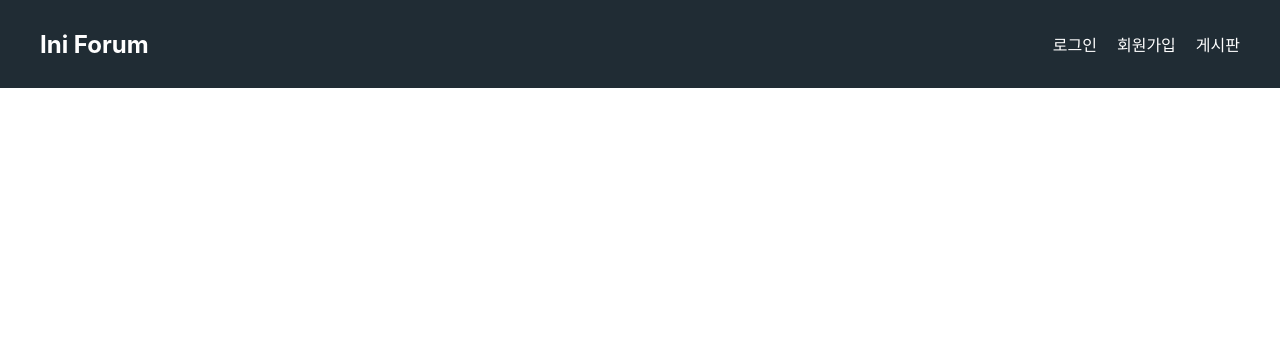
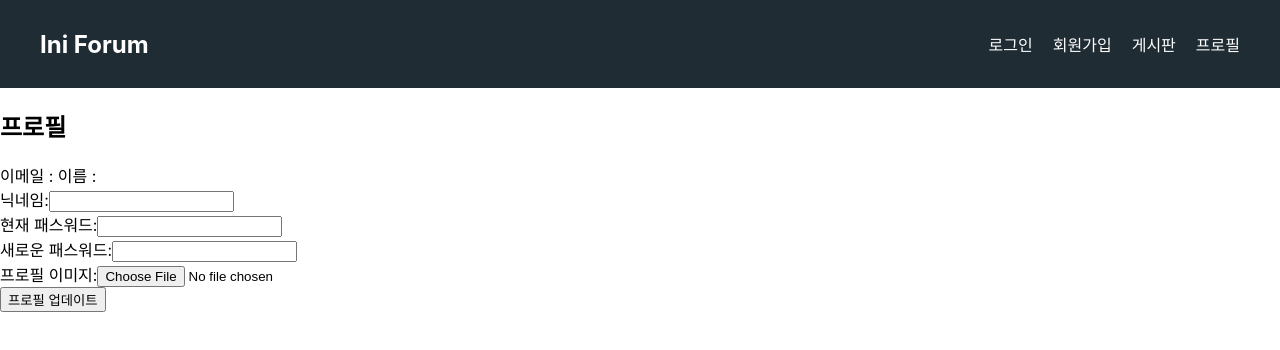
Before and after one commit to viroovr/iniforum, a React (Create React App) app: page /profile in a window 1280 px wide. Shown: the top 350 px of the page. Built offline with nearby package versions, Linux system fonts and the light colour scheme; no server answers.

Commit message:
FEAT profile page

```diff
--- a/src/compontents/AppRoutes.js
+++ b/src/compontents/AppRoutes.js
@@ -6,6 +6,7 @@ import QuestionDetail from "../page/QuestionDetail"
 import QuestionEdit from "../page/QuestionEdit"
 import QuestionList from "../page/QuestionList"
 import Signup from "../page/Signup"
+import ProfileForm from "../page/ProfileForm"
 
 const AppRoutes = ({ onLogin, onLogout}) => {
     return (
@@ -17,6 +18,7 @@ const AppRoutes = ({ onLogin, onLogout}) => {
           <Route path="/questions/:id" element={<QuestionDetail />} />
           <Route path="/post" element={<Post />} />
           <Route path='/:id/edit' element={<QuestionEdit />} />
+          <Route path='/profile' element={<ProfileForm />} />
       </Routes>
     )
 };
--- a/src/compontents/Navbar.js
+++ b/src/compontents/Navbar.js
@@ -18,6 +18,9 @@ const Navbar = ( {isLoggedIn} ) => {
                     <li>
                         <Link to="/questions">게시판</Link>
                     </li>
+                    <li>
+                        <Link to="/profile">프로필</Link>
+                    </li>
                 </ul>
           </div>
         </nav>
--- /dev/null
+++ b/src/page/ProfileForm.js
@@ -0,0 +1,121 @@
+import React, { useEffect, useState } from "react";
+import apiClient from "../excption/setupAxiosInterceptors";
+const ProfileForm = () => {
+    const [nickname, setNickname] = useState("");
+    const [userName, setUsername] = useState("");
+    const [email, setEmail] = useState("");
+    const [password, setPassword] = useState("");
+    const [newPassword, setNewPassword] = useState("");
+    const [profileImage, setProfileImage] = useState(null);
+    const [previewImage, setPreviewImage] = useState(null);
+
+    useEffect(() => {
+        fetchProfileDetails();
+    }, []);
+
+    const fetchProfileDetails = async () => {
+        try {
+            const response = await apiClient.get(`/user/profile`);
+            setNickname(response.data.nickname);
+            setProfileImage(response.data.profileImagePath)
+            setEmail(response.data.email);
+            setUsername(response.data.name);
+        } catch (error) {
+            console.error("Error fetching question for edit: ", error);
+        }
+    };
+    const handleSubmit = async (e) => {
+        e.preventDefault();
+
+        const formData = new FormData();
+        formData.append("nickname", nickname);
+        formData.append("password", password);
+        formData.append("newPassword", newPassword);
+        formData.append("profileImagePath", profileImage);
+
+        try {
+            const response = await apiClient.put("/user/profile", formData, {
+                headers: {
+                    "Content-Type": "application/json"
+                },
+            });
+
+            alert("프로필이 성공적으로 업데이트 되었습니다.")
+        } catch (error) {
+            console.error("프로필 업데이트에 오류가 발생했습니다.", error);
+        }
+    }
+
+    const handleImageChange = (e) => {
+        const file = e.target.files[0];
+        setProfileImage(file);
+
+        const reader = new FileReader();
+        reader.onloadend = () => {
+            setPreviewImage(reader.result);
+        };
+        reader.readAsDataURL(file);
+    };
+
+    return (
+        <div>
+            <h2>프로필</h2>
+            <label>이메일 : {email}</label>
+            <label>이름 : {userName}</label>
+            <form onSubmit={handleSubmit}>
+                <div>
+                    <label>닉네임:</label>
+                    <input
+                        type="text"
+                        value={nickname}
+                        onChange={(e) => setNickname(e.target.value)}
+                        required
+                    />
+                </div>
+                <div>
+                    <label>현재 패스워드:</label>
+                    <input
+                        type="password"
+                        value={password}
+                        onChange={(e) => setPassword(e.target.value)}
+                        required
+                    />
+                </div>
+                <div>
+                    <label>새로운 패스워드:</label>
+                    <input
+                        type="password"
+                        value={newPassword}
+                        onChange={(e) => setNewPassword(e.target.value)}
+                        required
+                    />
+                </div>
+                <div>
+                    <label>프로필 이미지:</label>
+                    <input
+                        type="file"
+                        accept="image/*"
+                        onChange={handleImageChange}
+                    />
+                </div>
+
+                {previewImage && (
+                    <div>
+                        <h4>이미지 미리보기</h4>
+                        <img
+                            src={previewImage}
+                            alt="프로필 미리보기"
+                            style={{width: "150px", height: "150px", objectFit: "cover"}}
+                        />
+                    </div>
+                )}
+
+                <button type="submit">프로필 업데이트</button>
+            </form>
+
+        </div>
+    )
+
+};
+
+export default ProfileForm;
```
